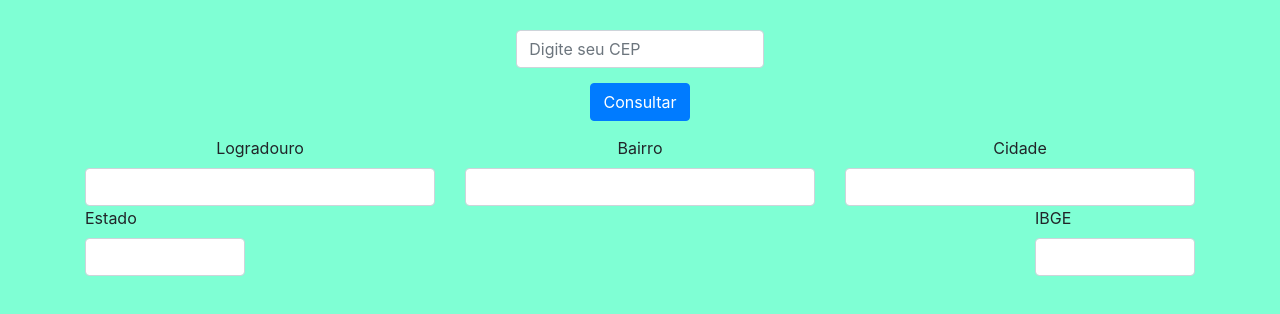
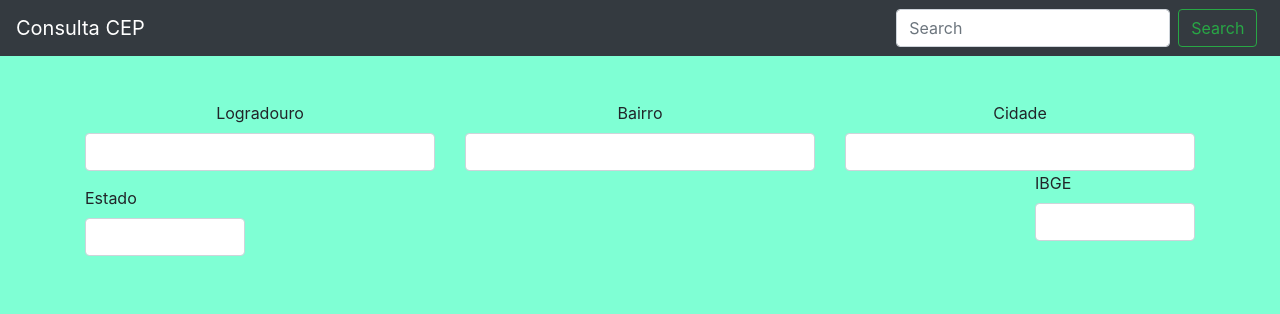
Before and after one commit to LustosaJunior/JQuery-e-AJAX, a plain HTML site: page index.html in a window 1280 px wide. Drawn offline with nearby package versions, Linux system fonts and the light colour scheme.

Commit message:
incrementei o navbar para pesquisa do CEP

```diff
--- a/index.html
+++ b/index.html
@@ -17,40 +17,40 @@
     <script src="js/index.js"></script>
 </head>
 <body style="background-color: aquamarine;">
-    <div class="container">
+    <nav class="navbar navbar-expand-lg navbar-dark bg-dark">
+        <a class="navbar-brand" href="#">Consulta CEP</a>
+        <button class="navbar-toggler" type="button" data-toggle="collapse" data-target="#navbarSupportedContent" aria-controls="navbarSupportedContent" aria-expanded="false" aria-label="Toggle navigation">
+            <span class="navbar-toggler-icon"></span>
+        </button>
+
+        <div class="collapse navbar-collapse" id="navbarSupportedContent">
+            <form class="form-inline my-2 my-lg-0 offset-md-8">
+                <input class="form-control mr-sm-2" type="search" id="txtCEP" name="txtCEP" placeholder="Search" aria-label="Search">
+                <button class="btn btn-outline-success my-2 my-sm-0" onclick="BuscaCEP()" type="button">Search</button>
+            </form>
+        </div>
+    </nav>
+
+    <div class="container" style="margin-top:45px">
         <div class="row">
-            <div class="col-sm-12" align="center" style="margin-top:15px">
-                <div class="col-sm-3" align="center" style="margin-top:15px">
-                    <input type="text" class="form-control" id="txtCEP" name="txtCEP" placeholder="Digite seu CEP"></input>
-                </div>
-            </div>
-        </div>
-
-        <div class="row">
-            <div class="col-sm-12" align="center" style="margin-top:15px">
-                <button type="button" class="btn btn-primary" onclick="BuscaCEP()">Consultar</button>
-            </div>
-        </div>
-
-        <div class="row">
-            <div class="col-sm-4" align="center" style="margin-top:15px">
+            <div class="col-sm-4" align="center">
                 <label>Logradouro</label>
                 <input type="text" class="form-control" id="txtLogradouro" name="txtLogradouro"></input>
             </div>
 
-            <div class="col-sm-4" align="center" style="margin-top:15px">
+            <div class="col-sm-4" align="center">
                 <label>Bairro</label>
                 <input type="text" class="form-control" id="txtBairro" name="txtBairro"></input>
             </div>
 
-            <div class="col-sm-4" align="center" style="margin-top:15px">
+            <div class="col-sm-4" align="center">
                 <label>Cidade</label>
                 <input type="text" class="form-control" id="txtCidade" name="txtCidade"></input>
             </div>
         </div>
 
         <div class="row">
-            <div class="col-sm-2">
+            <div class="col-sm-2" style="margin-top:15px">
                 <label>Estado</label>
                 <input type="text" class="form-control" id="txtEstado" name="txtEstado"></input>
             </div>
```
